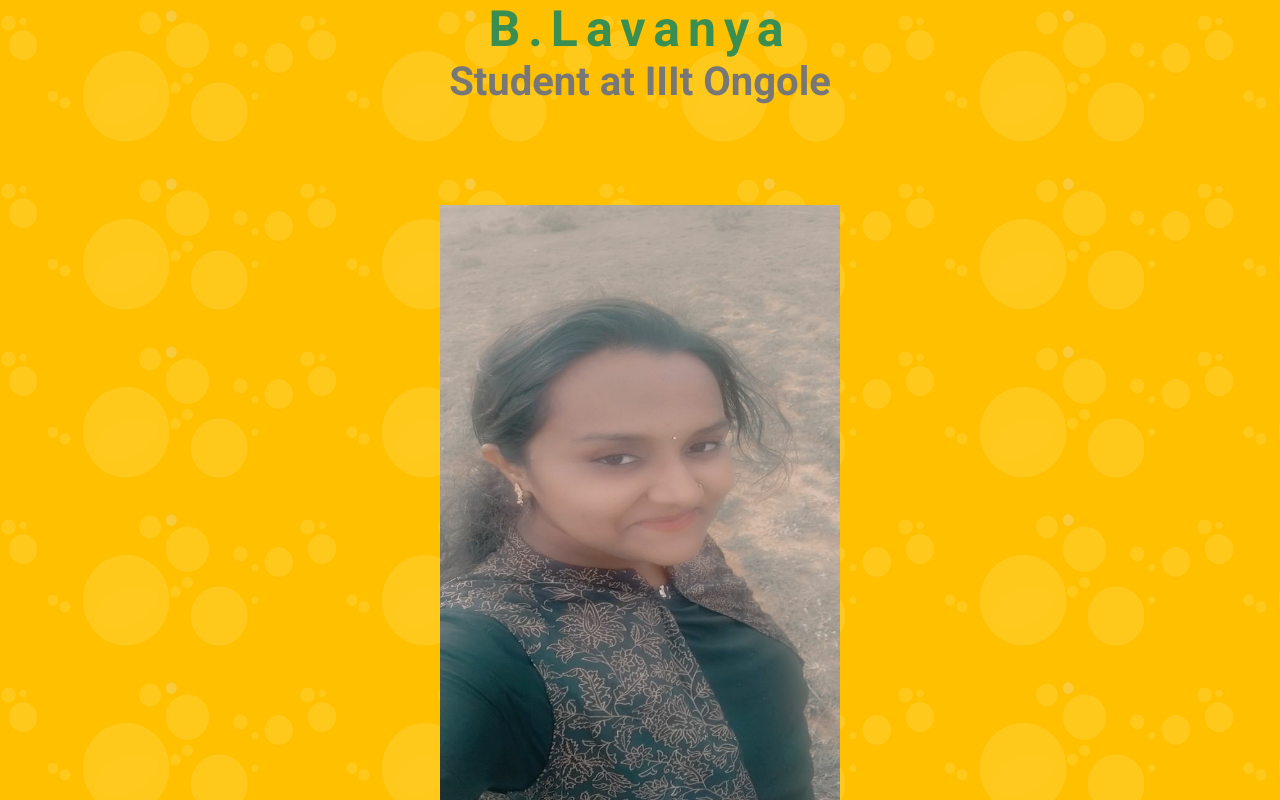
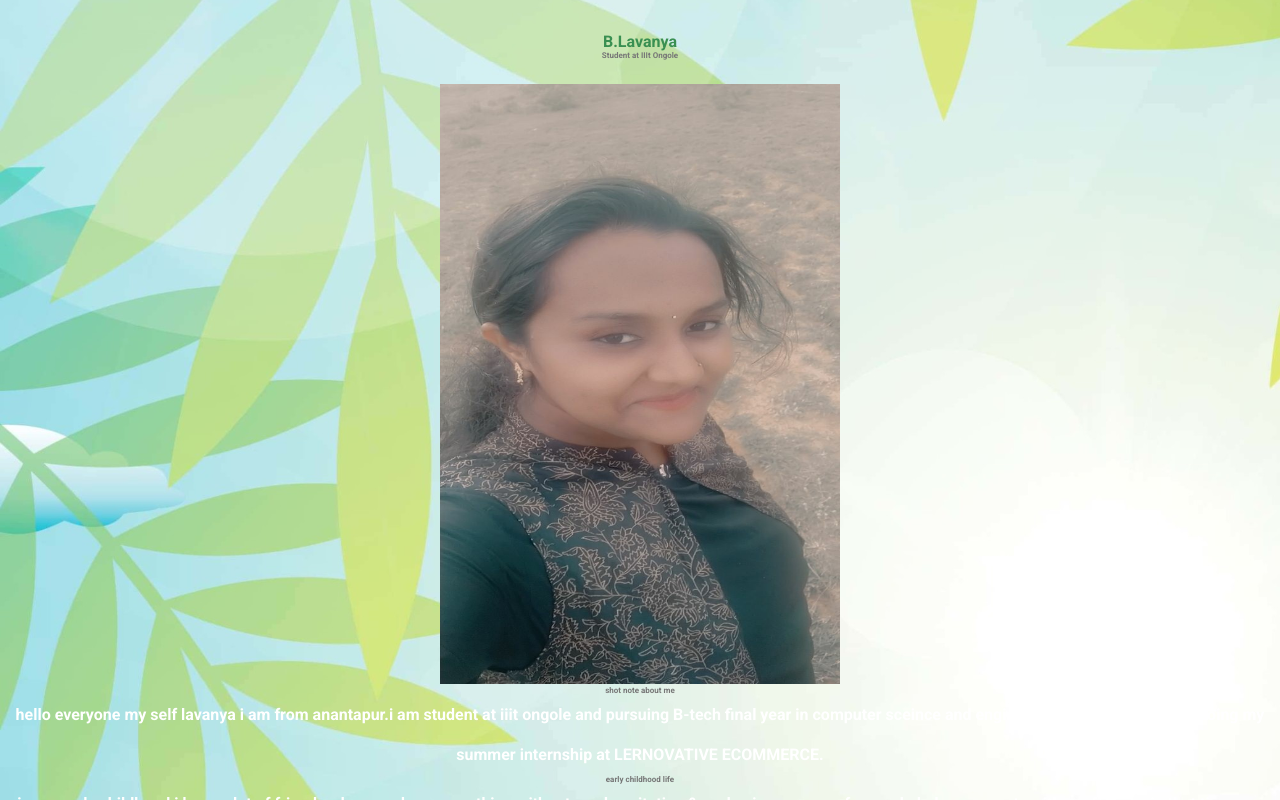
Before and after one commit to lavanyashankar88/newtask.github.io, a plain HTML site: page index.html in a window 1280 px wide. Shown: the top 800 px of the page. Drawn offline with Linux system fonts and the light colour scheme; files whose address does not match are found by name.

Commit message:
first commit

```diff
--- a/style.css
+++ b/style.css
@@ -1,3 +1,4 @@
+
     @import url('https://fonts.googleapis.com/css2?family=Roboto:wght@700&display=swap');
     *{
         margin:0;
@@ -6,10 +7,11 @@
 
     }
     html {
-    font-size:10px;
+        font-size:8px;
+        margin-top:4rem;
     }
     body {
-     background: url('/home/lavanya/Desktop/new/images/download.png');
+         background: url('/home/lavanya/Desktop/new/images/simple-background-backgrounds-passion-simple-1-5c9b95d2d9f93.png');
          background-position :0 1000px;
          font-family: 'Roboto',sans-serif;
         }
@@ -23,20 +25,21 @@ body {
         }
         h1{
             color: #398f51;
-        font-size: 5rem;
-        font-weight: 700;
-        letter-spacing: 8px;
-        margin-buttom: 2rem;
+            font-size: 2rem;
+            font-weight: 400;
+            margin-buttom: 1rem;
 
         }
         h2{
             color: #777;
-        font-size: 4rem;
-        font-weight: 400;
+            font-size: 1rem;
+            font-weight: 200;
+        margin-buttom: 1rem;
+
 
         }
     .image {
-    margin-top: 10rem;
+        margin-top: 3rem;
         margin-buttom: 5rem;
 
     }
```
Also changed, not shown: index.html (line endings or trailing spaces). Lines whose indentation alone changed are shown as unchanged.
